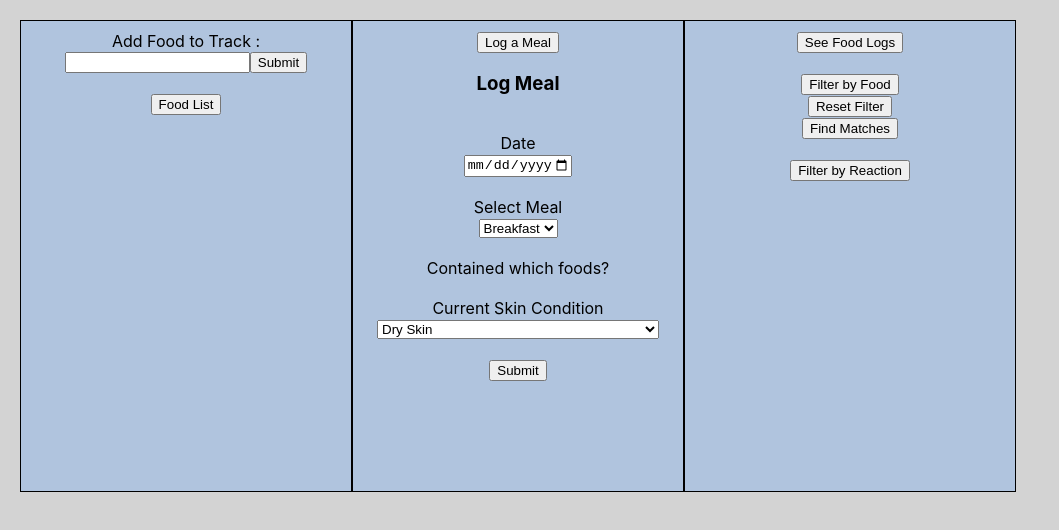
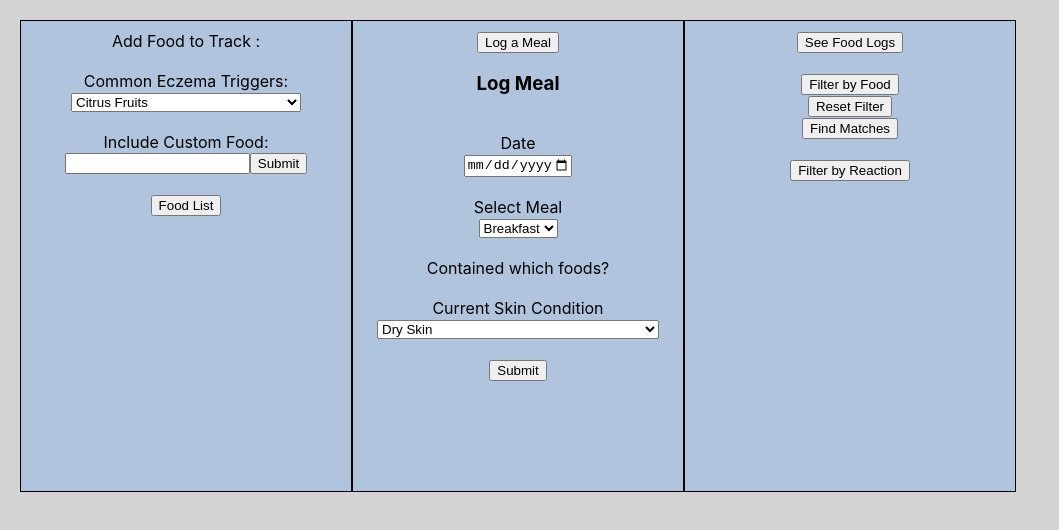
Before and after one commit to candacecodes/ProjE, a React (Create React App) app: page /foods in a window 1280 px wide. Shown: the top 530 px of the page, without its empty margins (0-1059 px from the left). Built offline with nearby package versions, Linux system fonts and the light colour scheme.

Commit message:
updated foods

```diff
--- a/src/pages/Foods.js
+++ b/src/pages/Foods.js
@@ -353,6 +353,27 @@ export default class Foods extends Component {
 						<form onSubmit={(e) => this.handleSubmit(e)}>
 							<label>
 								Add Food to Track : <br />
+								<br />
+								Common Eczema Triggers:
+								<select
+									defaultValue={this.state.meal}
+									onChange={(value) => this.handleMealChange(value)}
+								>
+									<option value="breakfast">Citrus Fruits</option>
+									<option value="lunch">Dairy</option>
+									<option value="dinner">Eggs</option>
+									<option value="dinner">Fish</option>
+									<option value="dinner">Gluten or Wheat</option>
+									<option value="dinner">Soy</option>
+									<option value="dinner">
+										Spices (Vanilla, Cloves, Cinnamon)
+									</option>
+									<option value="dinner">Shellfish</option>
+									<option value="dinner">Tomatoes</option>
+								</select>
+								<br />
+								<br />
+								Include Custom Food:
 								<input
 									type="text"
 									name="input"
```
